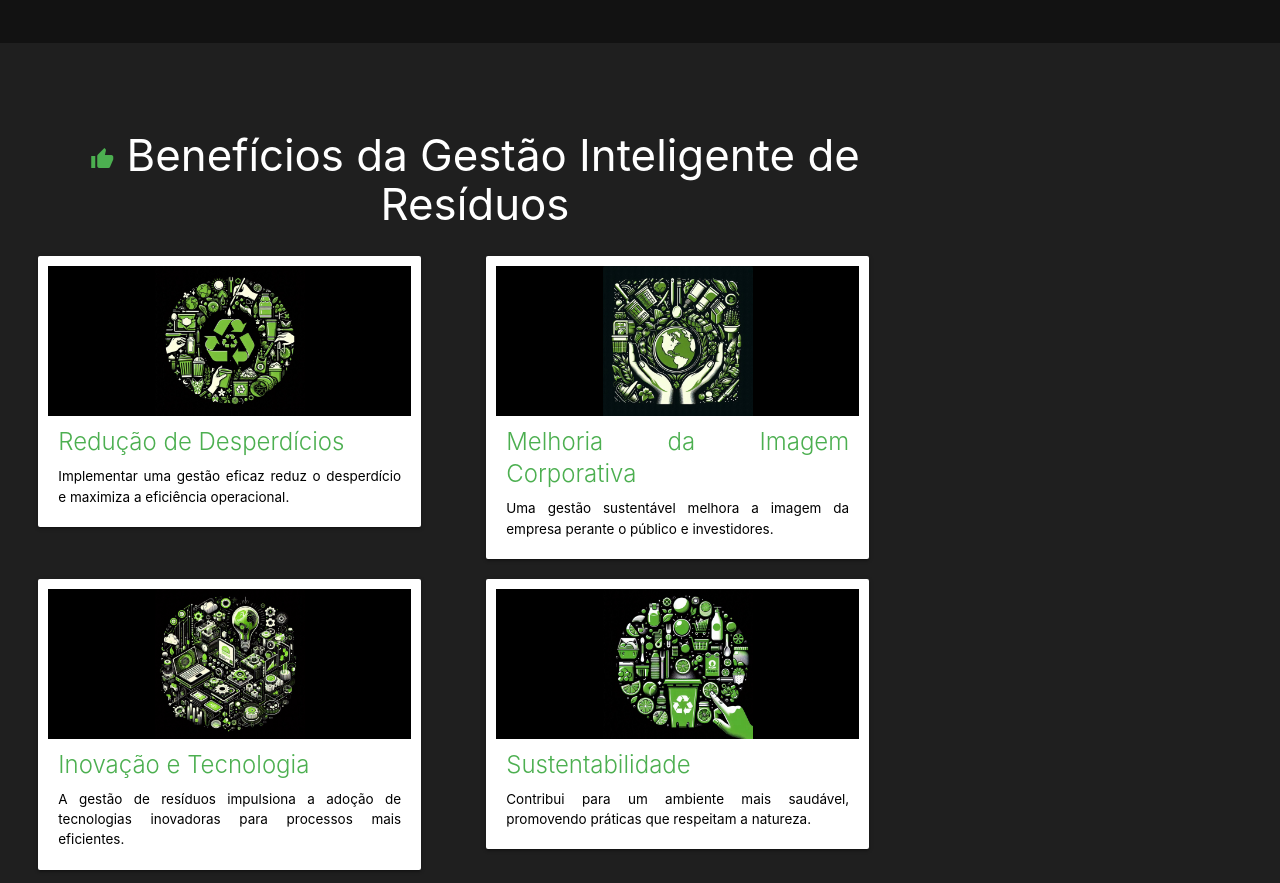
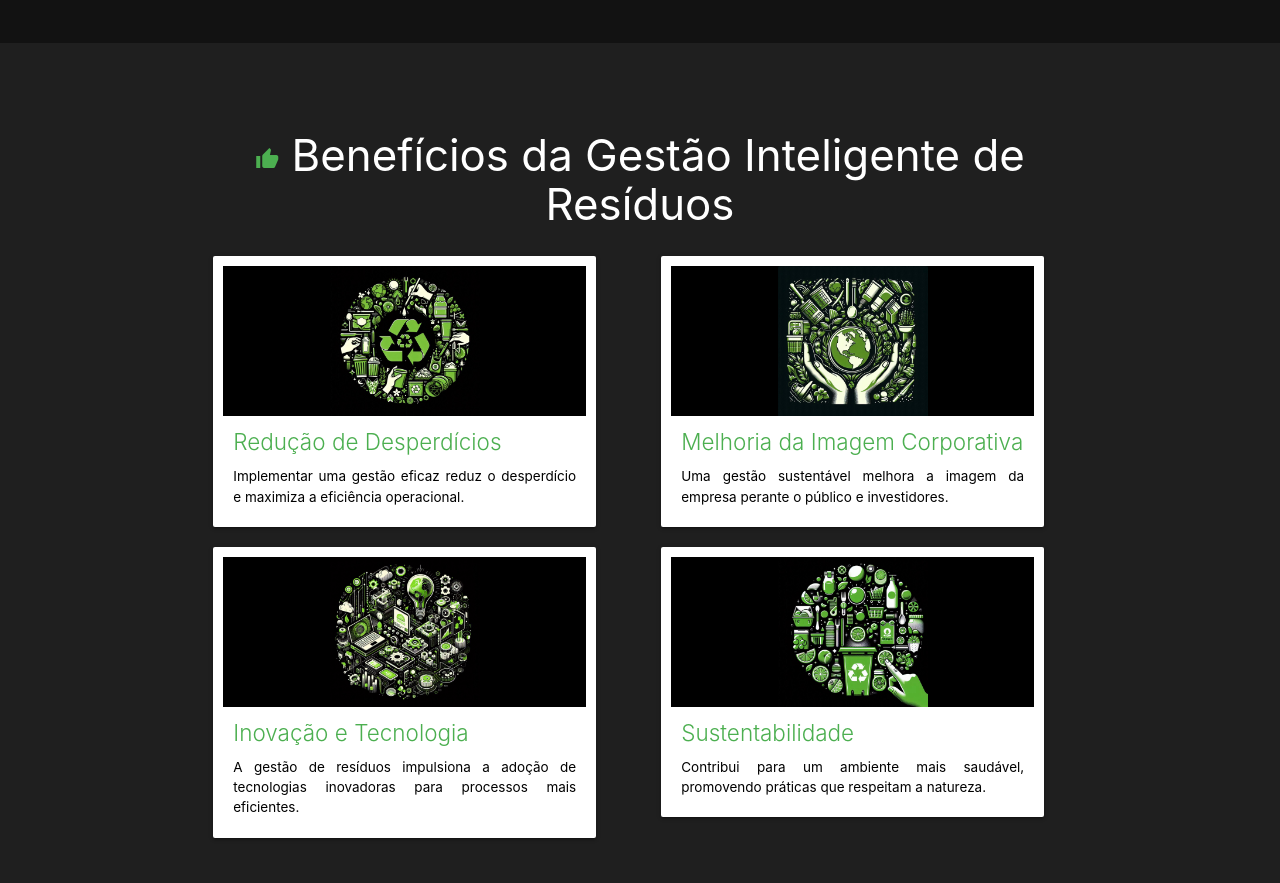
Before and after one commit to estagio2024/gir_system, a plain HTML site: page index.html in a window 1280 px wide. Shown: the part 3760-4643 px from the top of the page. Drawn offline with nearby package versions, Linux system fonts and the light colour scheme.

Commit message:
alinhamento de cards

```diff
--- a/style/style.css
+++ b/style/style.css
@@ -302,9 +302,6 @@ footer {
 }
 
 
-#beneficios .container{
-    margin-left: 27px;
-}
 #beneficios .card {
     width: 90%;
 
@@ -331,7 +328,7 @@ footer {
 
 #beneficios .card {
     padding: 10px;
-    margin: 10px 0;
+    margin: 10px;
     transition: 0.5s ease transform;
 }
 #beneficios .card:hover {
@@ -355,6 +352,9 @@ footer {
     font-size: 0.9rem;
     padding: 10px;
     text-align: justify; /* Justificar o texto */
+}
+#beneficios .card-content .card-title{
+    font-size: 1.5rem;
 }
 .light{
     text-align: justify;
```
